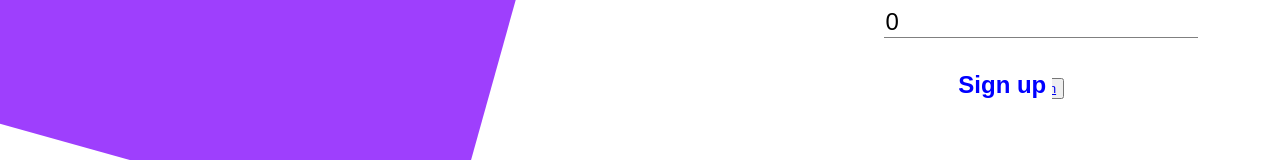
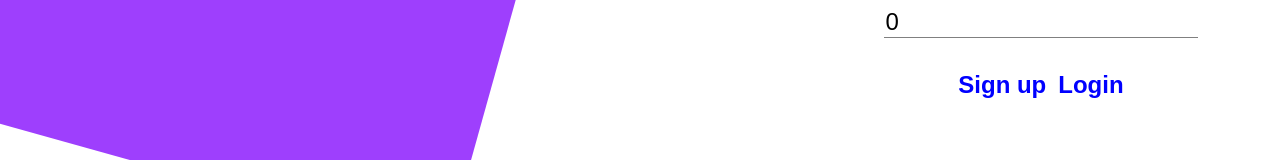
Before and after one commit to justaskulkarni/Boardspace, a React (Create React App) app in the folder client/: page /student/signup in a window 1280 px wide. Shown: the part 514-674 px from the top of the page. Built offline with nearby package versions, Linux system fonts and the light colour scheme.

Commit message:
Fixed CSS

```diff
--- a/client/src/pages/StudentSignup.js
+++ b/client/src/pages/StudentSignup.js
@@ -86,7 +86,7 @@ const StudentSignup = () => {
                         </div>
 
                         <button className="signupbutton" >Sign up</button>
-                        <button className=""><Link to={"/student/login"}>Login</Link></button>
+                        <button className="button2"><Link className="lol" to={"/student/login"}>Login</Link></button>
                     </form>
                     {error && <div className="error">{error}</div>}
                 </div>
--- a/client/src/stylesheets/auth.css
+++ b/client/src/stylesheets/auth.css
@@ -70,6 +70,7 @@ input{
 }
 .lol{
     text-decoration: none;
+    color:blue
 }
 
 .loginbutton{
@@ -133,3 +134,15 @@ input{
 .checkboxstyle{
     display:flex;
 }
+
+.button2 {
+    /* margin-left: 18rem; */
+    margin-top: 2rem;
+    border: none;
+    background-color: white;
+    color: blue;
+    font-weight: bolder;
+    font-size: 1.5rem;
+    position: relative;
+    left: 2.3rem;
+}
```
